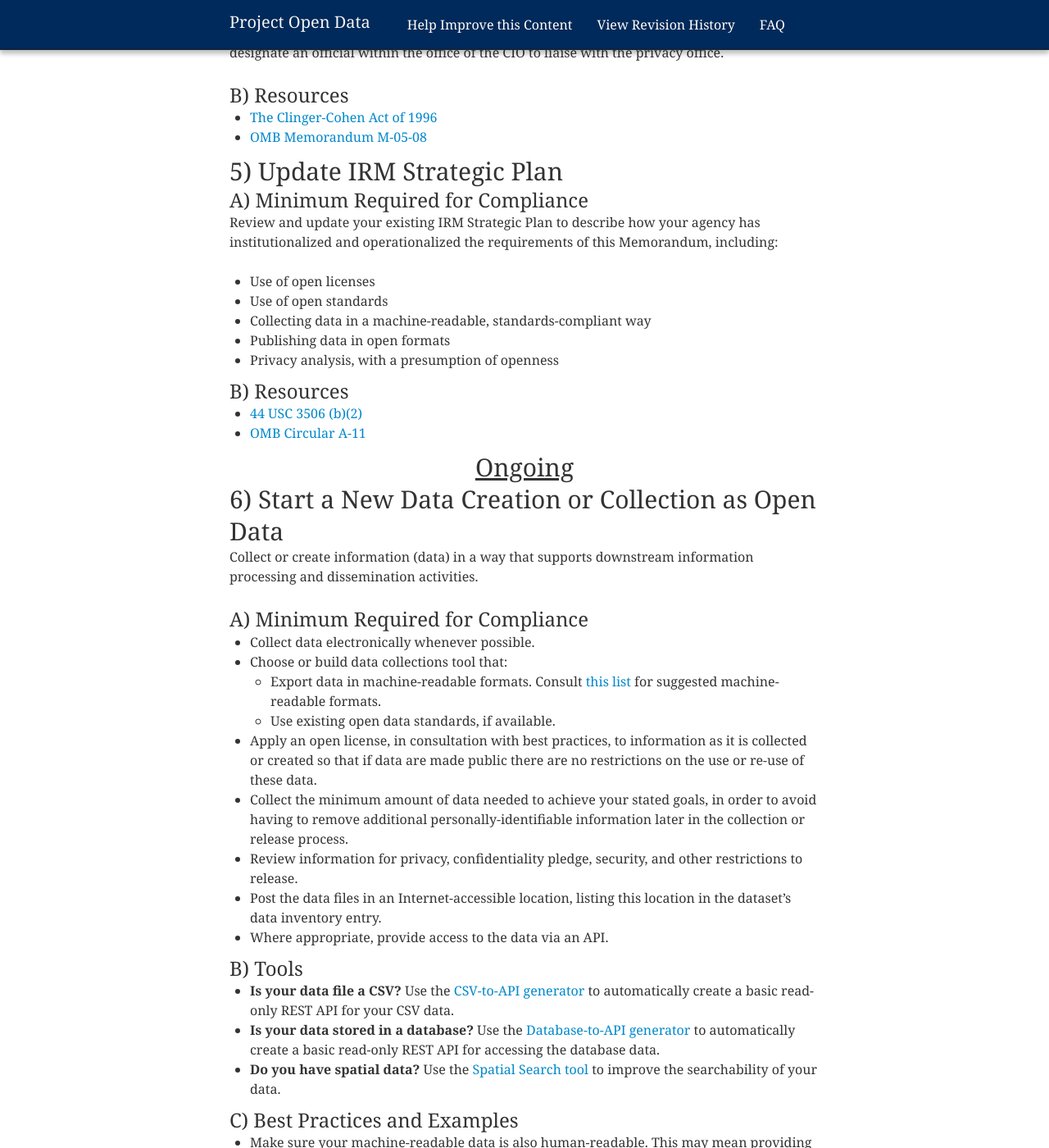
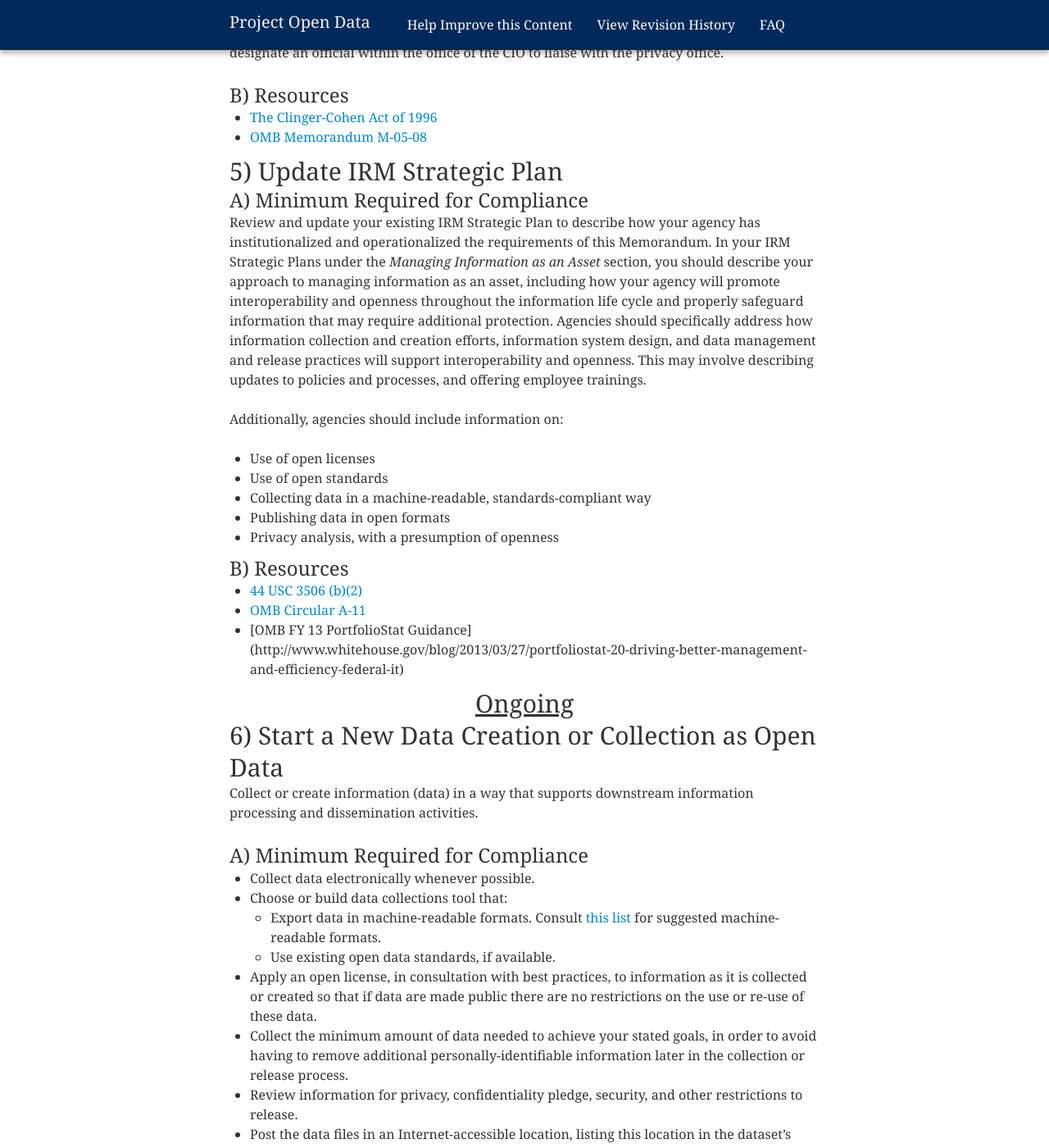
Before and after one commit to gbinal/p-o-d.github.com, a Jekyll site: the page built from implementation-guide.md, in a window 1280 px wide and 1400 px high, scrolled down 3347 px. Shown: the whole window at 82% size. Built offline with Jekyll 4.4.1, drawn with Linux system fonts in a browser that asks for light colours; nearby versions of some CDN libraries.

Commit message:
updated IRM section
now consistent with 12 month agency instructions and portstat guidance

```diff
--- a/implementation-guide.md
+++ b/implementation-guide.md
@@ -104,7 +104,9 @@ If your Senior Agency Official for Privacy is not positioned within the office o
 
 ### A) Minimum Required for Compliance
 
-Review and update your existing IRM Strategic Plan to describe how your agency has institutionalized and operationalized the requirements of this Memorandum, including:
+Review and update your existing IRM Strategic Plan to describe how your agency has institutionalized and operationalized the requirements of this Memorandum. In your IRM Strategic Plans under the *Managing Information as an Asset* section, you should describe your approach to managing information as an asset, including how your agency will promote interoperability and openness throughout the information life cycle and properly safeguard information that may require additional protection. Agencies should specifically address how information collection and creation efforts, information system design, and data management and release practices will support interoperability and openness. This may involve describing updates to policies and processes, and offering employee trainings.
+
+Additionally, agencies should include information on:
 * Use of open licenses
 * Use of open standards
 * Collecting data in a machine-readable, standards-compliant way
@@ -115,6 +117,7 @@ Review and update your existing IRM Strategic Plan to describe how your agency h
 
 * [44 USC 3506 (b)(2)](http://www.gpo.gov/fdsys/granule/USCODE-2011-title44/USCODE-2011-title44-chap35-subchapI-sec3506/content-detail.html)
 * [OMB Circular A-11](http://www.whitehouse.gov/omb/circulars_a11_current_year_a11_toc)
+* [OMB FY 13 PortfolioStat Guidance] (http://www.whitehouse.gov/blog/2013/03/27/portfoliostat-20-driving-better-management-and-efficiency-federal-it)
 
 <center><h2><u>Ongoing</u></h2></center>
 
```
